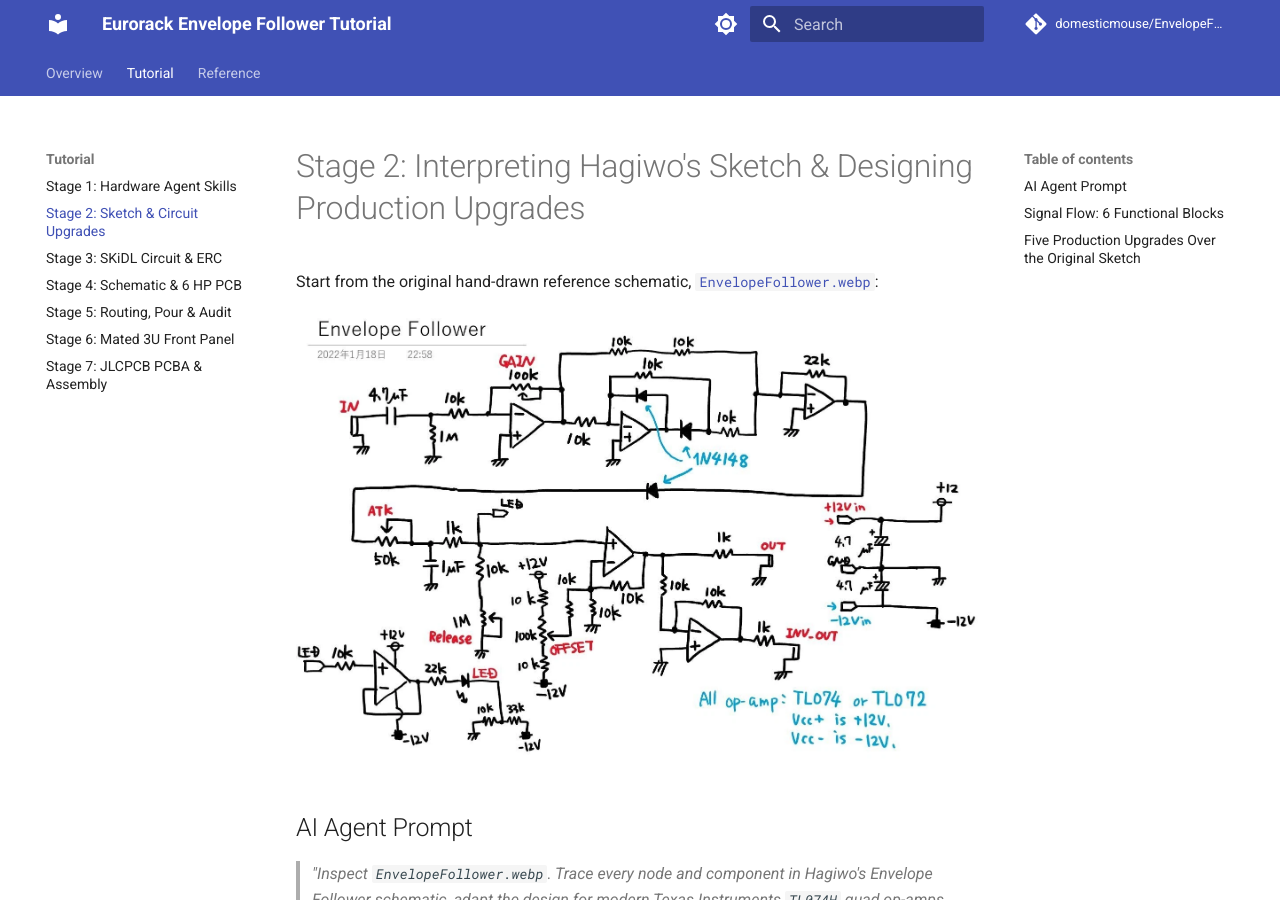
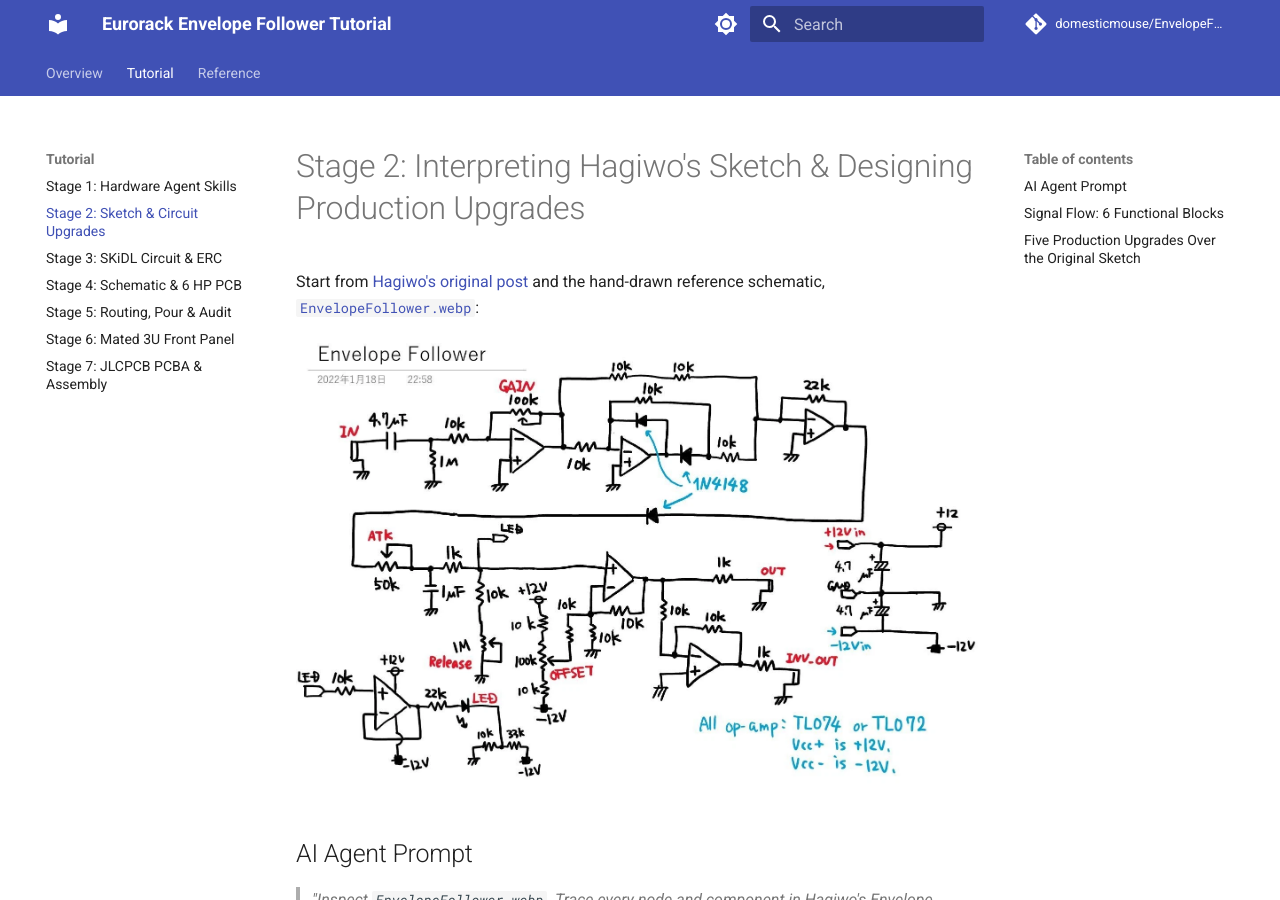
Before and after one commit to domesticmouse/EnvelopeFollower, an MkDocs documentation site: the page built from docs/tutorial/stage-2-circuit-upgrades.md, in a window 1280 px wide and 900 px high. Built offline with MkDocs 1.6.1 and Material for MkDocs 9.7.7, drawn with Linux system fonts in a browser that asks for light colours; comment, search, counter and statistics services are not loaded.

Commit message:
docs: link Hagiwo's original Envelope Follower post with English locale
Add direct links to Hagiwo's original Note article in the Stage 2 tutorial and netlist reference docs where the hand-drawn schematic and original design are introduced, and append `?hl=en` to existing links in the README and tutorial overview so readers land on the English-localized version of the post.

```diff
--- a/docs/tutorial/stage-2-circuit-upgrades.md
+++ b/docs/tutorial/stage-2-circuit-upgrades.md
@@ -1,6 +1,6 @@
 # Stage 2: Interpreting Hagiwo's Sketch & Designing Production Upgrades
 
-Start from the original hand-drawn reference schematic, [`EnvelopeFollower.webp`](https://github.com/domesticmouse/EnvelopeFollower/blob/main/EnvelopeFollower.webp):
+Start from [Hagiwo's original post](https://note.com/solder_state/n/n110e9ba066b3?hl=en) and the hand-drawn reference schematic, [`EnvelopeFollower.webp`](https://github.com/domesticmouse/EnvelopeFollower/blob/main/EnvelopeFollower.webp):
 
 ![Hagiwo's Original Envelope Follower Sketch](../images/EnvelopeFollower.webp)
 
```
Also changed, not shown: ENVELOPE_FOLLOWER_NETLIST_AND_TODO.md (+1 -1 lines), README.md (+1 -1 lines), TUTORIAL.md (+2 -2 lines), docs/index.md (+1 -1 lines), docs/reference/netlist-and-bom.md (+1 -1 lines).
